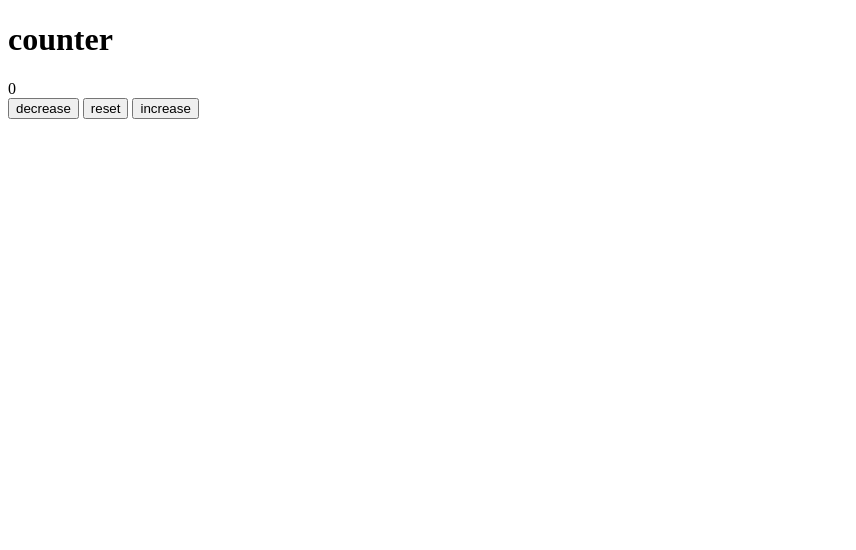
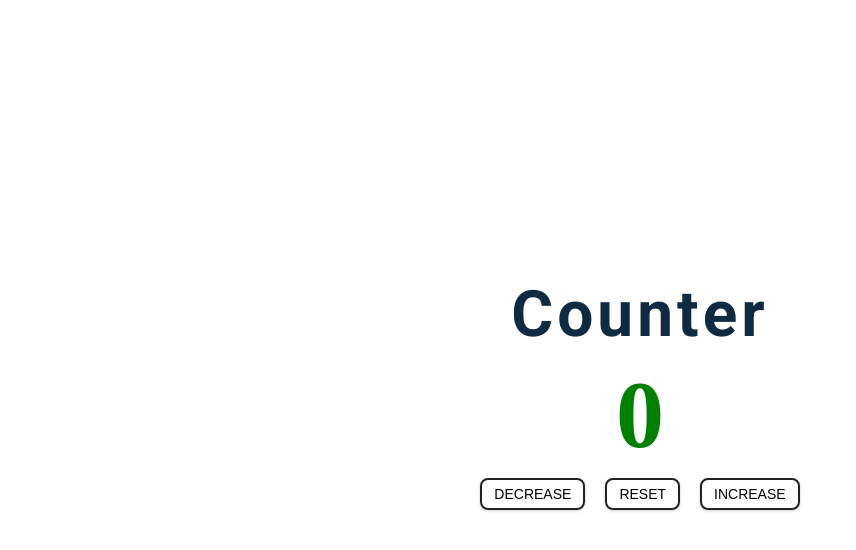
Before and after one commit to erfanmoulaee/counter, a plain HTML site: page index.html in a window 1280 px wide. Shown: the whole page, without its empty margins (0-856 px from the left). Drawn offline with Linux system fonts and the light colour scheme.

Commit message:
create css code

```diff
--- a/index.html
+++ b/index.html
@@ -16,7 +16,7 @@
         <div class="button">
           <button class="btn decrease">decrease</button>
           <button class="btn reset">reset</button>
-          <button class="brn increase">increase</button>
+          <button class="btn increase">increase</button>
         </div>
       </div>
     </main>
--- a/style.css
+++ b/style.css
@@ -0,0 +1,49 @@
+@import url("https://fonts.googleapis.com/css?family=Open+Sans|Roboto:400,700&display=swap");
+
+* {
+  margin: 0;
+  padding: 0;
+  list-style-type: none;
+  box-sizing: border-box;
+}
+main {
+  display: grid;
+  place-items: center;
+  min-height: 100vh;
+}
+.container {
+  text-align: center;
+}
+.container h1 {
+  font-family: Roboto, sans-serif;
+  font-size: 64px;
+  font-weight: 700;
+  letter-spacing: 4px;
+  line-height: 64px;
+  text-transform: capitalize;
+  color: #102a42;
+  margin: 0 0 12px 0;
+}
+.container span {
+  font-size: 96px;
+  font-weight: 700;
+  color: #008000;
+}
+
+.btn {
+  margin: 0.5rem;
+  text-transform: uppercase;
+  background: transparent;
+  padding: 0.375rem 0.75rem;
+  color: black;
+  display: inline-block;
+  font-size: 0.875rem;
+  border: 2px solid #222;
+  cursor: pointer;
+  box-shadow: 0 1px 3px rgb(0 0 0 / 20%);
+  border-radius: 0.5rem;
+}
+.btn:hover {
+  color: #fff;
+  background: #222;
+}
```
